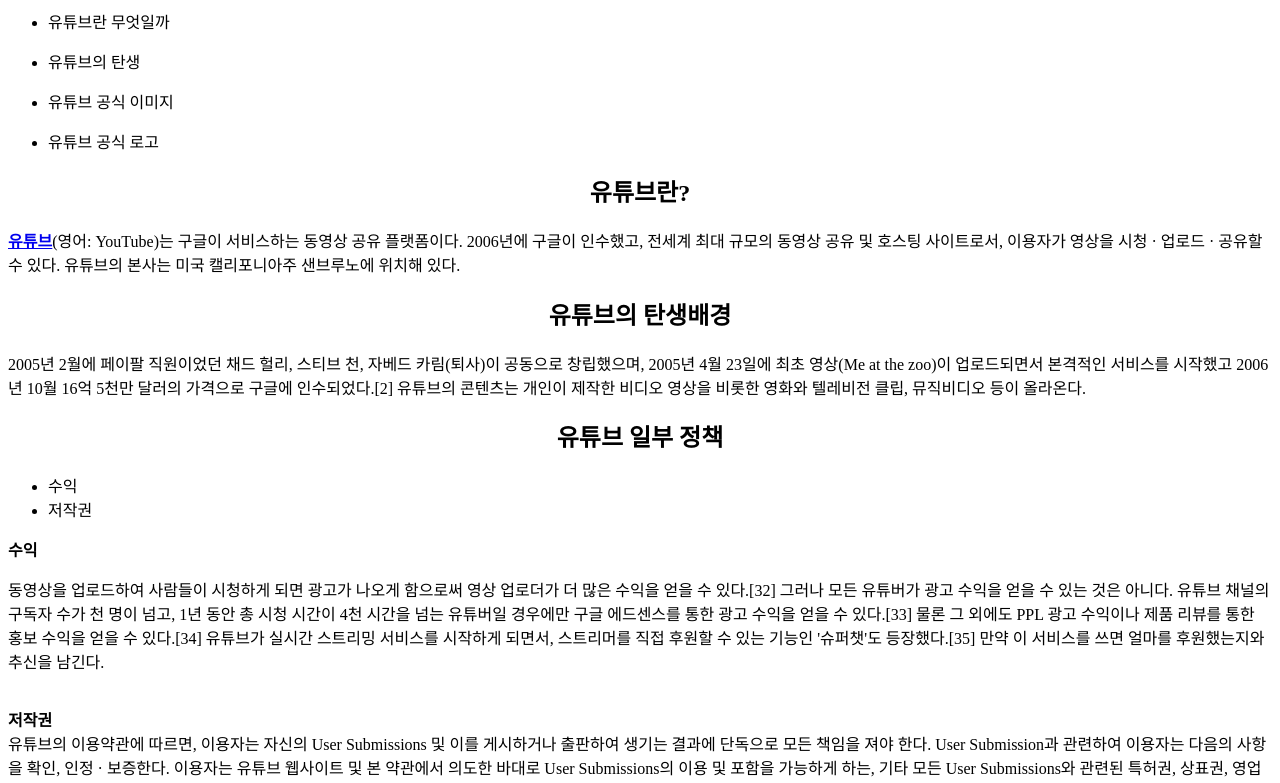
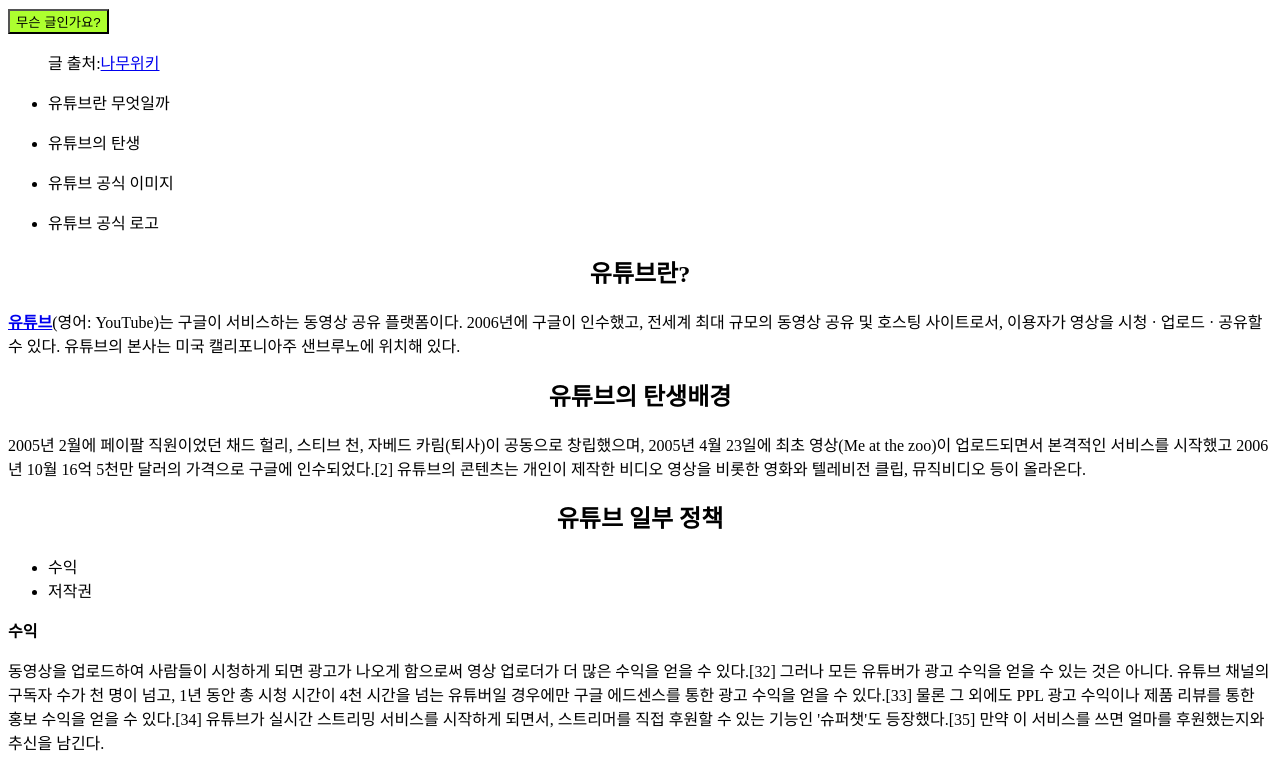
Before and after one commit to tubeduck/first-project, a plain HTML site: page index.html in a window 1280 px wide. Shown: the part 81-864 px from the top of the page. Drawn offline with Linux system fonts and the light colour scheme.

Commit message:
last(?) commmit

```diff
--- a/index.html
+++ b/index.html
@@ -4,6 +4,11 @@
     <meta charset="utf-8">
     <title>duck's website</title>
   <h1 class="title">YOUTUBE 알아보기</h1>
+  <button style="background-color: greenyellow;" onclick="btn1('안녕하세요')" id="b1id">무슨 글인가요?</button>
+  <ul>
+    글 출처:<a href="namu.wiki/">나무위키</a>
+
+  </ul>
   <ul>
     <li><p>유튜브란 무엇일까</p></il>
     <li><p>유튜브의 탄생</p></li>
@@ -38,12 +43,13 @@
         font-size-80px
       }
       h2 {
-        text-align : center;
+        text-align: center;
       }
       .title {
         border-bottom: 1px solid red;
       }
 
     </style>
+    <script type="text/javascript" src="introduce.js"></script>
   </body>
 </html>
--- /dev/null
+++ b/introduce.css
@@ -0,0 +1,3 @@
+#b1id {
+
+}
--- /dev/null
+++ b/introduce.js
@@ -0,0 +1,4 @@
+document.querySelector('#b1id');
+function btn1(){
+    alert('유튜브에 대한 소개글입니다')
+}
```
Also changed, not shown: naver.html (+0 -2 lines).
